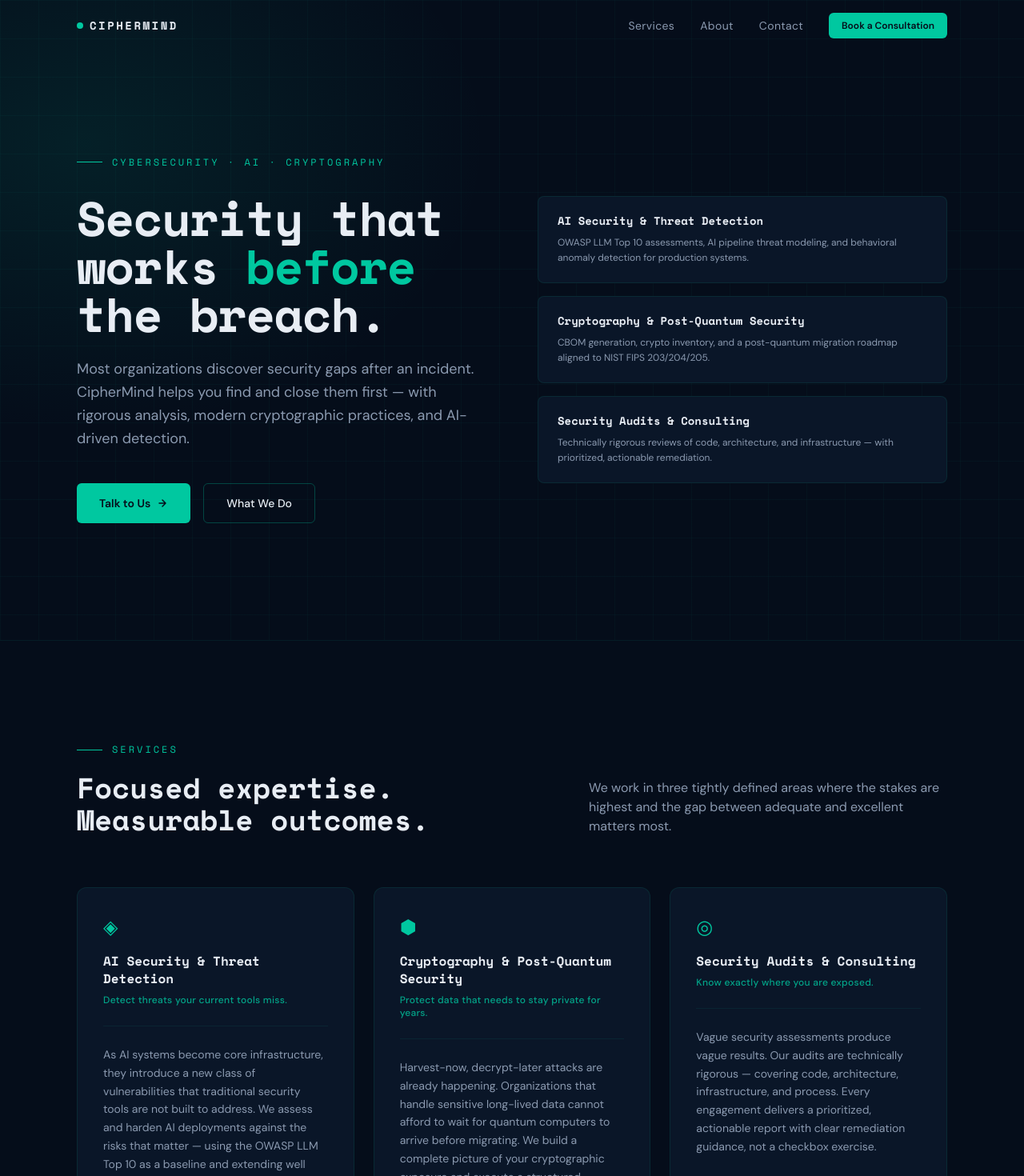
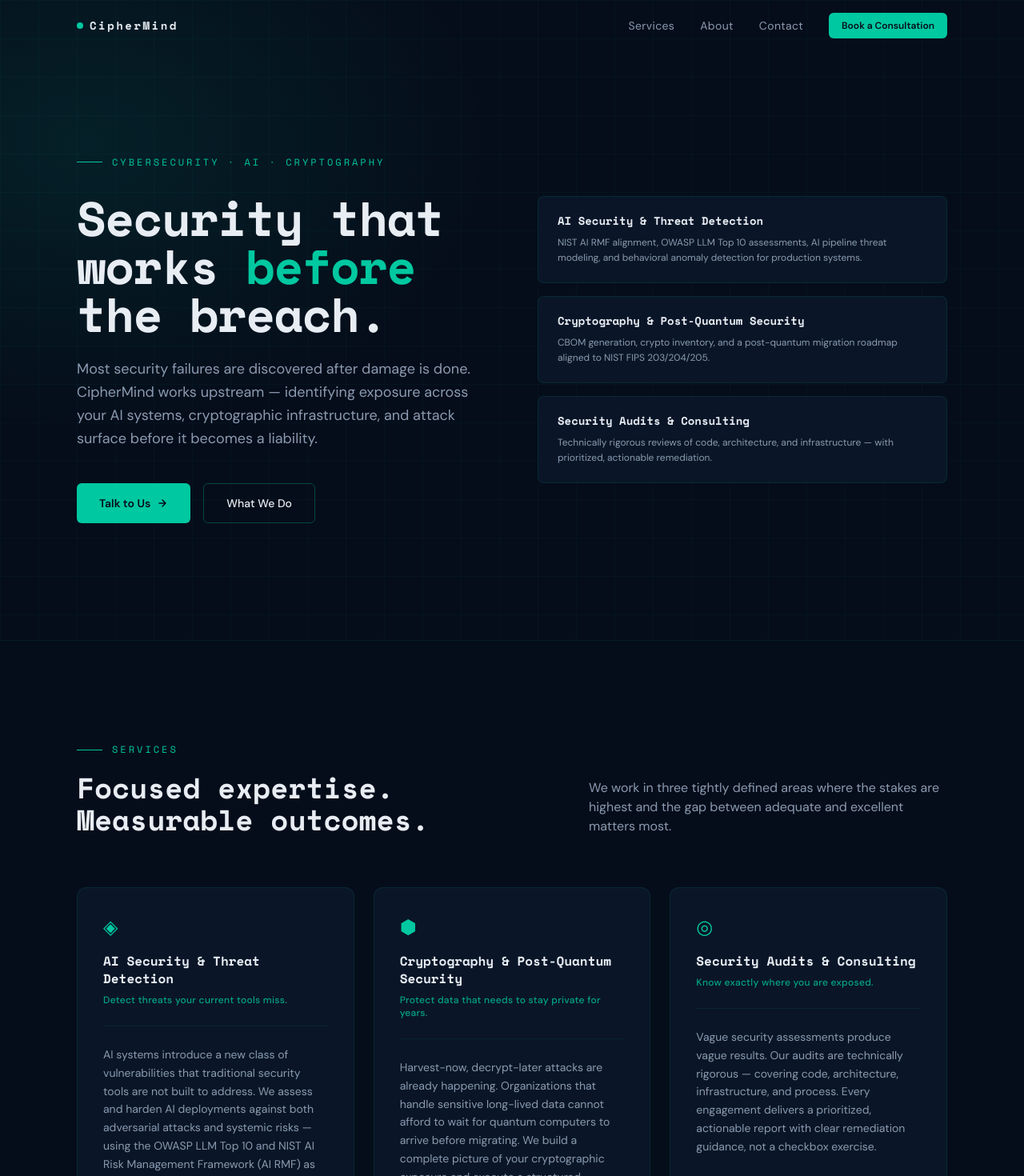
Before and after one commit to sumitgiri87/ciphermind-website, a Next.js app: page / in a window 1280 px wide. Shown: the top 1470 px of the page at 80% size. Built offline with nearby package versions, Linux system fonts and the light colour scheme.

Commit message:
fix: CipherMind branding, hero tagline, NIST AI RMF in AI service

```diff
--- a/app/components/Footer.tsx
+++ b/app/components/Footer.tsx
@@ -4,8 +4,8 @@ export default function Footer() {
       <div className="max-w-6xl mx-auto px-6 lg:px-8 flex flex-col md:flex-row items-center justify-between gap-6 text-sm text-[#8b9ab0]">
         <div className="flex items-center gap-2">
           <span className="w-1.5 h-1.5 rounded-full bg-[#00c8a0]" />
-          <span className="font-display tracking-[0.18em] text-xs text-[#00c8a0]">
-            CIPHERMIND
+          <span className="font-display tracking-[0.18em] text-sm font-bold text-[#00c8a0]">
+            CipherMind
           </span>
         </div>
 
--- a/app/components/Navbar.tsx
+++ b/app/components/Navbar.tsx
@@ -31,7 +31,7 @@ export default function Navbar() {
         <a href="#" className="flex items-center gap-2 group">
           <span className="w-2 h-2 rounded-full bg-[#00c8a0] group-hover:shadow-[0_0_8px_#00c8a0] transition-shadow" />
           <span className="font-display font-bold tracking-[0.18em] text-sm text-[#e8edf4] group-hover:text-[#00c8a0] transition-colors">
-            CIPHERMIND
+            CipherMind
           </span>
         </a>
 
--- a/app/sections/HeroSection.tsx
+++ b/app/sections/HeroSection.tsx
@@ -39,9 +39,10 @@ export default function HeroSection() {
             </h1>
 
             <p className="text-[#8b9ab0] text-lg font-body font-light max-w-lg mb-10 leading-relaxed">
-              Most organizations discover security gaps after an incident.
-              CipherMind helps you find and close them first — with rigorous
-              analysis, modern cryptographic practices, and AI-driven detection.
+              Most security failures are discovered after damage is done.
+              CipherMind works upstream — identifying exposure across your AI
+              systems, cryptographic infrastructure, and attack surface before
+              it becomes a liability.
             </p>
 
             <div className="flex flex-wrap gap-4">
@@ -69,7 +70,7 @@ export default function HeroSection() {
               {
                 service: "AI Security & Threat Detection",
                 detail:
-                  "OWASP LLM Top 10 assessments, AI pipeline threat modeling, and behavioral anomaly detection for production systems.",
+                  "NIST AI RMF alignment, OWASP LLM Top 10 assessments, AI pipeline threat modeling, and behavioral anomaly detection for production systems.",
               },
               {
                 service: "Cryptography & Post-Quantum Security",
--- a/app/sections/ServicesSection.tsx
+++ b/app/sections/ServicesSection.tsx
@@ -5,8 +5,9 @@ const SERVICES = [
     title: "AI Security & Threat Detection",
     outcome: "Detect threats your current tools miss.",
     description:
-      "As AI systems become core infrastructure, they introduce a new class of vulnerabilities that traditional security tools are not built to address. We assess and harden AI deployments against the risks that matter — using the OWASP LLM Top 10 as a baseline and extending well beyond it.",
+      "AI systems introduce a new class of vulnerabilities that traditional security tools are not built to address. We assess and harden AI deployments against both adversarial attacks and systemic risks — using the OWASP LLM Top 10 and NIST AI Risk Management Framework (AI RMF) as our baseline, and extending well beyond them.",
     capabilities: [
+      "NIST AI RMF alignment — Govern, Map, Measure, Manage",
       "OWASP LLM Top 10 assessment (prompt injection, data poisoning, model theft, insecure output handling)",
       "AI/ML pipeline threat modeling",
       "Adversarial input & evasion testing",
```
